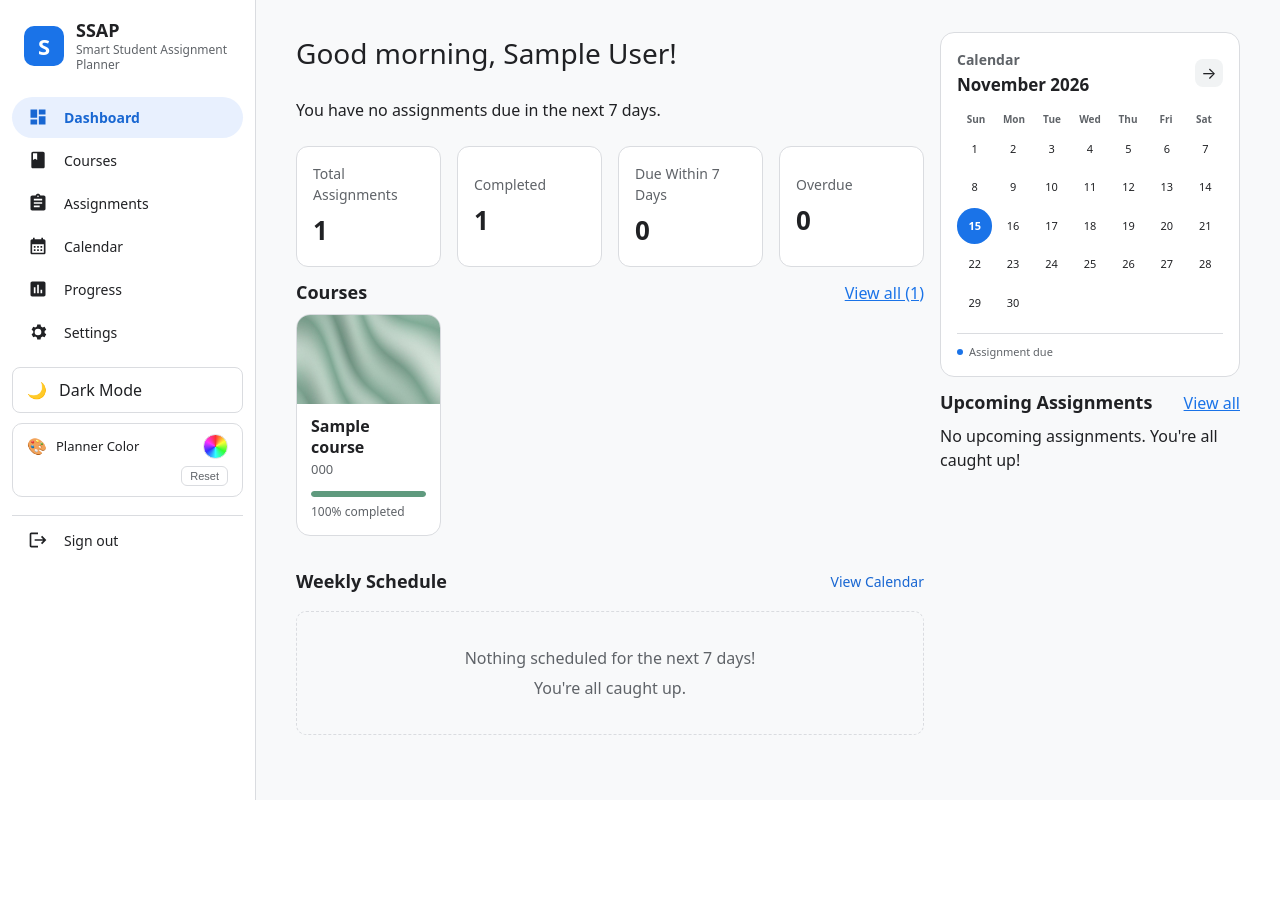
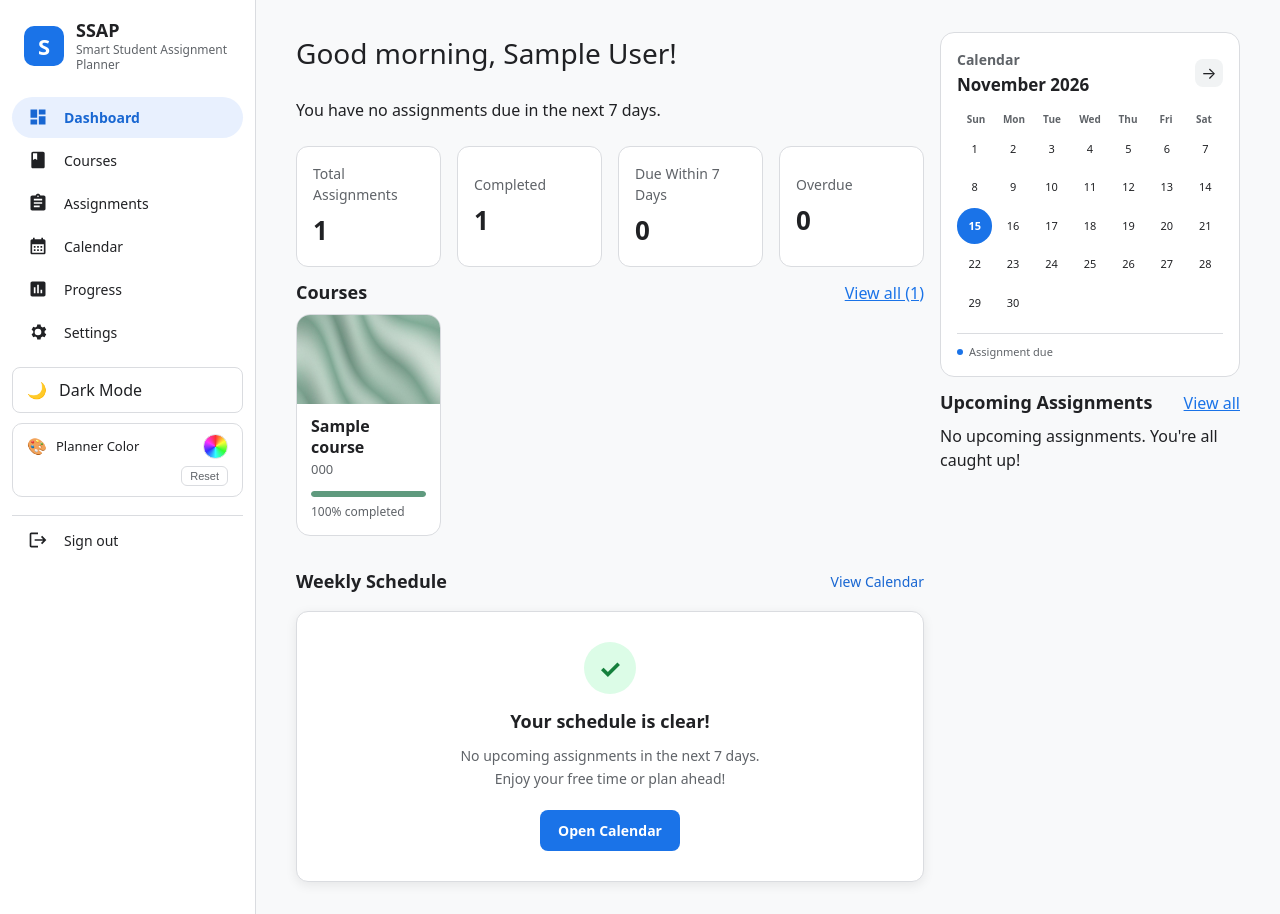
Before and after one commit to BhavyaSura/Smart-Student-Assignment-Planner, a Flask app: page / in a window 1280 px wide. Before the commit the page ends 800 px from the top, so only its background shows below. Run offline with Flask 3, Linux system fonts and the light colour scheme; the visitor is signed in with stand-in values (Sample User, id 1); tables that the repository leaves empty hold one stand-in row (values such as "Sample post"); some libraries are stand-ins or nearby versions.

Commit message:
SSAP-24: Improve empty weekly schedule design

```diff
--- a/static/css/dashboard.css
+++ b/static/css/dashboard.css
@@ -587,3 +587,73 @@
     margin: 4px 0 0;
     color: var(--text-muted);
 }
+
+
+/* =========================================================
+   SSAP-24: Improved Empty Schedule Design
+   ========================================================= */
+
+.schedule-widget .schedule-empty {
+    display: flex;
+    flex-direction: column;
+    align-items: center;
+    justify-content: center;
+    gap: 10px;
+    min-height: 220px;
+    padding: 30px 20px;
+    text-align: center;
+    background: var(--surface);
+    border: 1px solid var(--border);
+    border-radius: 12px;
+    color: var(--text);
+    box-shadow: 0 3px 12px rgba(0, 0, 0, 0.08);
+}
+
+.schedule-empty-icon {
+    display: flex;
+    align-items: center;
+    justify-content: center;
+    width: 52px;
+    height: 52px;
+    border-radius: 50%;
+    background: #dcfce7;
+    color: #15803d;
+    font-size: 26px;
+    font-weight: bold;
+}
+
+.schedule-empty h4 {
+    margin: 4px 0 0;
+    font-size: 18px;
+    color: var(--text);
+}
+
+.schedule-widget .schedule-empty p {
+    max-width: 320px;
+    margin: 0;
+    font-size: 14px;
+    line-height: 1.6;
+    color: var(--text-muted);
+}
+
+.schedule-empty-button {
+    display: inline-block;
+    margin-top: 10px;
+    padding: 10px 18px;
+    border-radius: 8px;
+    background: var(--accent);
+    color: var(--on-accent);
+    font-size: 14px;
+    font-weight: 600;
+    text-decoration: none;
+    transition: filter 0.2s ease;
+}
+
+.schedule-empty-button:hover {
+    filter: brightness(0.9);
+}
+
+.schedule-empty-button:focus-visible {
+    outline: 2px solid var(--accent);
+    outline-offset: 3px;
+}
--- a/templates/dashboard/suggested_schedule.html
+++ b/templates/dashboard/suggested_schedule.html
@@ -24,10 +24,23 @@
                 </div>
             {% endfor %}
         </div>
-    {% else %}
-        <div class="schedule-empty">
-            <p>Nothing scheduled for the next 7 days!</p>
-            <p>You're all caught up.</p>
-        </div>
-    {% endif %}
+
+{% else %}
+    <div class="schedule-empty">
+        <div class="schedule-empty-icon">✓</div>
+
+        <h4>Your schedule is clear!</h4>
+
+        <p>
+            No upcoming assignments in the next 7 days.
+            Enjoy your free time or plan ahead!
+        </p>
+
+        <a href="{{ url_for('calendar.calendar') }}"
+           class="schedule-empty-button">
+            Open Calendar
+        </a>
+    </div>
+{% endif %}
+
 </section>
```
